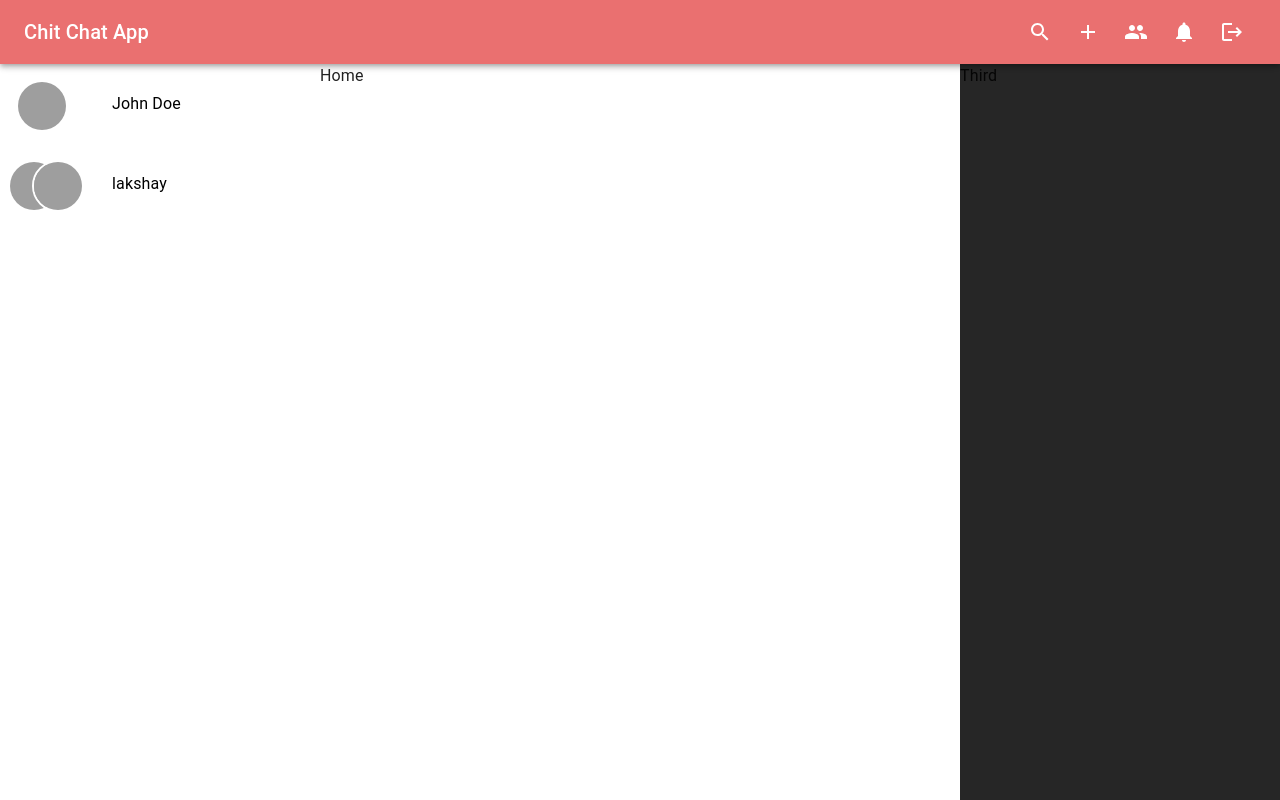
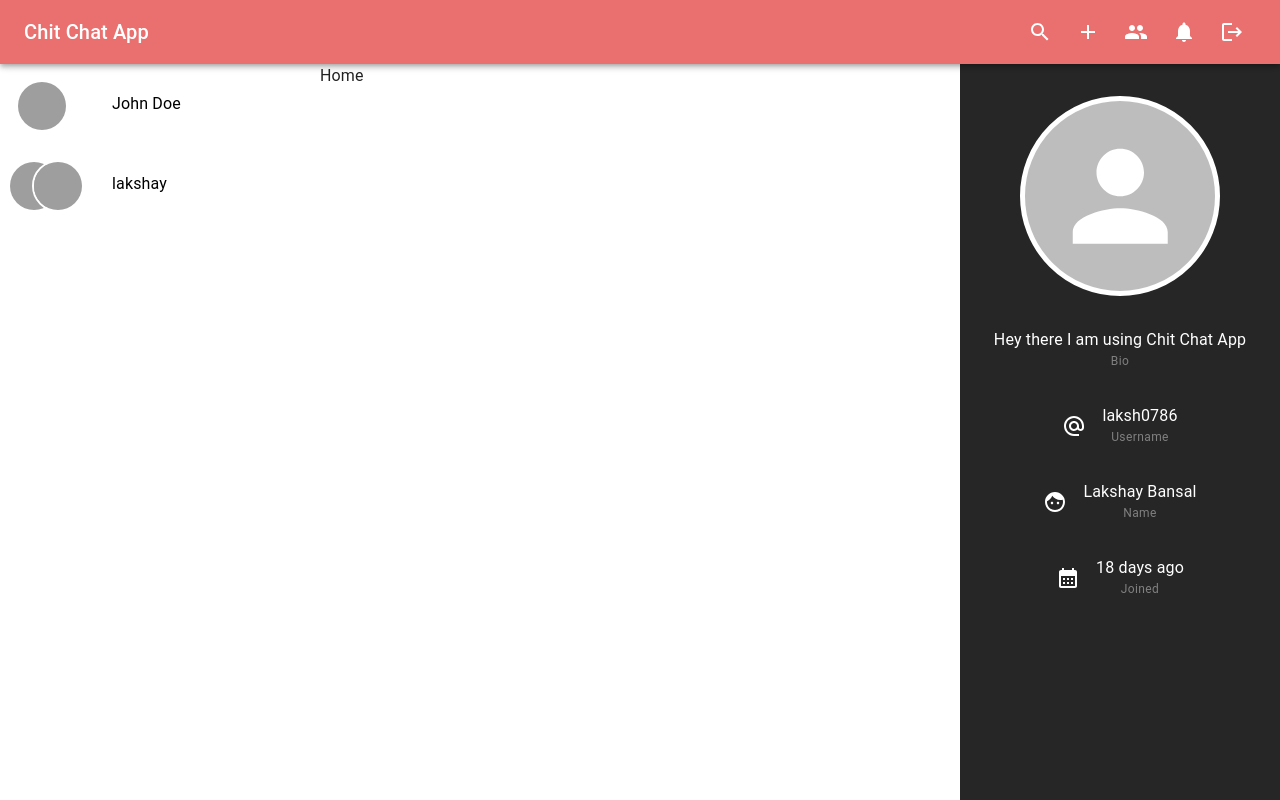
Before and after one commit to laksh0786/Chit-Chat-App, a React (Vite) app: page / in a window 1280 px wide. Built offline with nearby package versions, Linux system fonts and the light colour scheme; grey boxes are pictures that could not be loaded.

Commit message:
Add Profile component and update AppLayout

```diff
--- a/src/components/layouts/AppLayout.jsx
+++ b/src/components/layouts/AppLayout.jsx
@@ -5,6 +5,7 @@ import Grid from '@mui/material/Grid2'
 import ChatList from '../specific/ChatList'
 import { sampleChats } from '../../constants/sampleData'
 import { useParams } from 'react-router-dom'
+import Profile from '../specific/Profile'
 
 //Higher Order Component - it is a function that returns a Component
 const AppLayout = () => {
@@ -51,10 +52,12 @@ const AppLayout = () => {
                             height={"100%"}
                             sx={{
                                 display: { xs: "none", md: "block" },
-                                // padding:"2rem",
+                                padding:"2rem",
                                 backgroundColor: "rgba(0,0,0,0.85)"
                             }} >
-                            Third
+
+                            <Profile />
+
                         </Grid>
 
                     </Grid>
--- /dev/null
+++ b/src/components/specific/Profile.jsx
@@ -0,0 +1,55 @@
+import { Avatar, Stack, Typography } from '@mui/material'
+import React from 'react'
+import {Face as FaceIcon , AlternateEmail as UserIcon , CalendarMonth as CalenderIcon} from "@mui/icons-material"
+import moment from 'moment'
+
+const Profile = () => {
+    return (
+        <Stack spacing={"2rem"} sx={{
+            alignItems: "center",
+        }}>
+            <Avatar
+                sx={{
+                    width: 200,
+                    height: 200,
+                    objectFit: "contain",
+                    marginBottom: "1rem",
+                    border: "5px solid white"
+                }}
+            />
+            <ProfileCard heading="Bio" text="Hey there I am using Chit Chat App" />
+            <ProfileCard heading="Username" text="laksh0786" Icon={<UserIcon/>}/>
+            <ProfileCard heading="Name" text="Lakshay Bansal" Icon={<FaceIcon/>}/>
+            <ProfileCard heading="Joined" text={moment('2024-09-03T04:53:23.230Z').fromNow()} Icon={<CalenderIcon/>}/>
+        </Stack>
+    )
+}
+
+const ProfileCard = ({ text, Icon, heading }) => (
+    <Stack direction={"row"}
+        spacing={"1rem"}
+        sx={{
+            alignItems: "center",
+            color: "white",
+            textAlign: "center",
+        }}
+    >
+
+        {Icon && Icon}  {/* if Icon is passed then render it and Icon is JSX element */}
+
+        <Stack>
+
+            <Typography variant='body1'>{text}</Typography>
+            <Typography variant='caption' sx={{
+                color: "gray"
+            }}
+            >
+                {heading}
+            </Typography>
+
+        </Stack>
+
+    </Stack>
+)
+
+export default Profile
```
